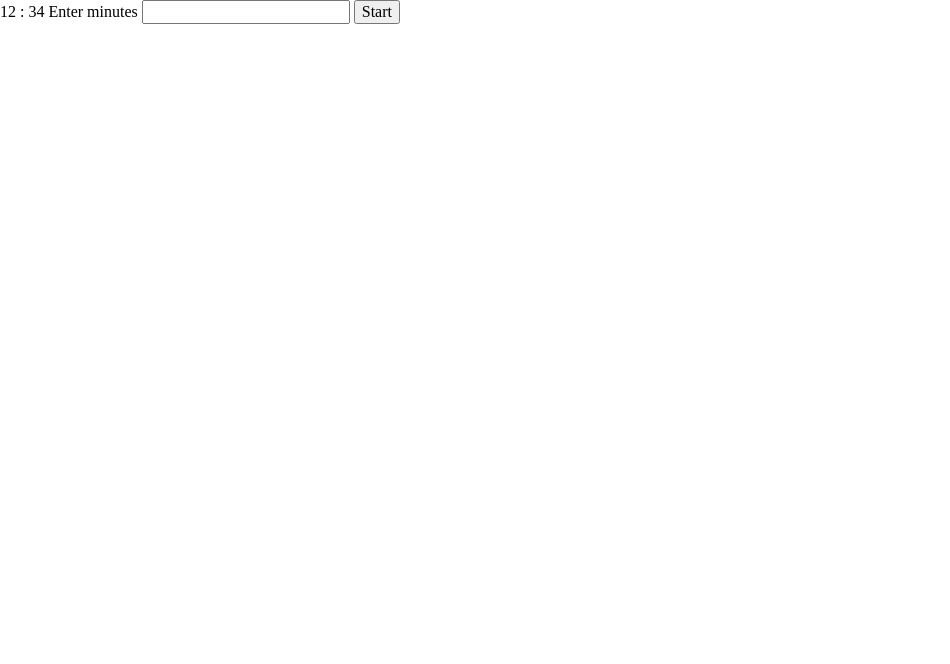
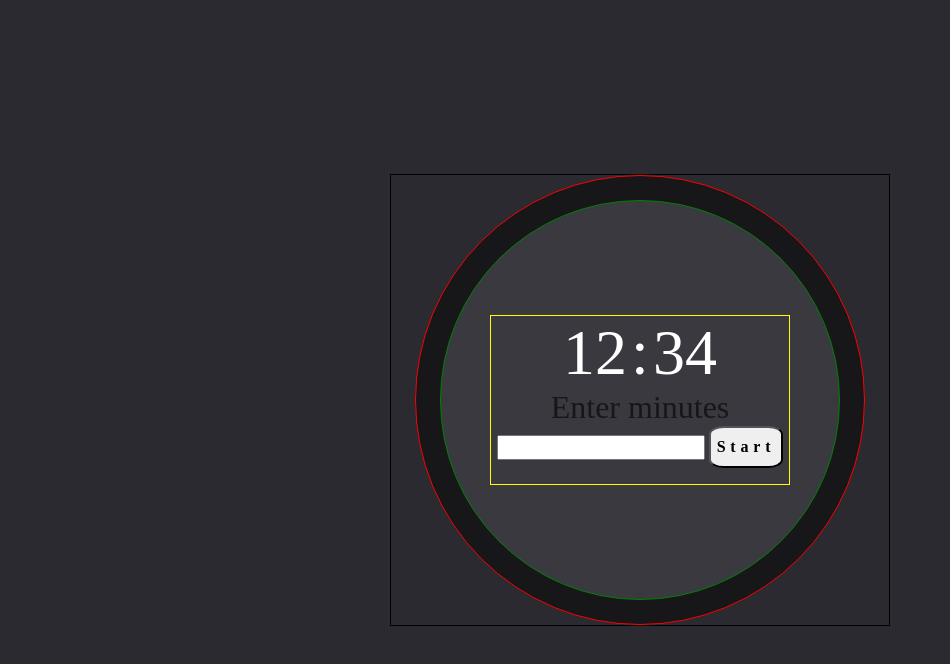
Before and after one commit to CobyShinobi/pomodoro, a plain HTML site: page index.html in a window 1280 px wide. Shown: the whole page, without its empty margins (0-950 px from the left). Drawn offline with Linux system fonts and the light colour scheme.

Commit message:
added simple css to visualize, more needed

```diff
--- a/css/style.css
+++ b/css/style.css
@@ -3,6 +3,74 @@
   box-sizing: border-box;
 }
 
+body {
+  background: #2b2a30;
+  min-height: 100vh;
+}
+
+.container {
+  border: 1px solid black;
+  display: grid;
+  left: 50%;
+  margin: 0 auto;
+  place-items: center;
+  position: absolute;
+  top: 50%;
+  transform: translate(-50%, -50%);
+  width: 500px;
+}
+
+.outerRing {
+  border: 1px solid red;
+  background: #17171a;
+  border-radius: 50%;
+  display: grid;
+  height: 450px;
+  place-items: center;
+  width: 450px;
+}
+
+.timer {
+  border: 1px solid green;
+  align-items: center;
+  background: #3a393f;
+  border-radius: 50%;
+  display: flex;
+  flex-direction: column;
+  height: 400px;
+  justify-content: center;
+  padding: 12rem;
+  width: 400px;
+}
+
+#time {
+  border: 1px solid yellow;
+  text-align: center;
+  width: 300px;
+}
+
+#time span {
+  color: #ffffff;
+  display: inline-block;
+  font-size: 4rem;
+}
+
+#time .instructions {
+  color: #17171a;
+  font-size: 2rem;
+}
+
+#startStop {
+  border-radius: 20%;
+  color: #000000;
+  cursor: pointer;
+  font-size: 1rem;
+  font-weight: bold;
+  letter-spacing: 0.3em;
+  line-height: 2.25rem;
+  margin: 0 0 1rem 0;
+  text-align: center;
+}
 
 /* @import url("https://fonts.googleapis.com/css2?family=Bebas+Neue&family=Montserrat:wght@700&display=swap");
 
@@ -35,69 +103,6 @@ body {
   overflow: hidden;
 }
 
-.container {
-  height: 600px;
-  width: 600px;
-  background-color: transparent;
-  position: absolute;
-  transform: translate(-50%, -50%);
-  top: 50%;
-  left: 50%;
-  display: grid;
-  place-items: center;
-}
-
-.outerRing {
-  display: grid;
-  place-items: center;
-  width: 415px;
-  height: 415px;
-  border-radius: 50%;
-  box-shadow: -5px 14px 44px #000000, 5px -16px 50px rgba(255, 255, 255, 0.15);
-  background: var(--normal-ring);
-}
-
-.timer {
-  width: 400px;
-  height: 400px;
-  border-radius: 50%;
-  background: var(--timer-bg);
-  box-shadow: inset 0px 0px 114px rgba(0, 0, 0, 0.45);
-  display: flex;
-  justify-content: center;
-  align-items: center;
-  flex-direction: column;
-  padding: 8rem;
-}
-
-#time {
-  width: 300px;
-  text-align: center;
-  margin: 3rem 0 0 0;
-}
-
-#time span {
-  display: inline;
-  color: var(--font-clr);
-  font-family: var(--font-timer);
-  font-size: 7rem;
-  letter-spacing: 0.1em;
-  text-shadow: 0px 4px 4px rgba(0, 0, 0, 0.25);
-}
-
-#stsp {
-  color: var(--font-clr);
-  cursor: pointer;
-  font-family: Montserrat;
-  font-weight: bold;
-  font-size: 1rem;
-  line-height: 1.25rem;
-  text-align: center;
-  letter-spacing: 0.6em;
-  margin: 1rem 0;
-  text-shadow: 0px 4px 4px rgba(0, 0, 0, 0.25);
-}
-
 #setting {
   cursor: pointer;
   margin-top: 1rem;
```
